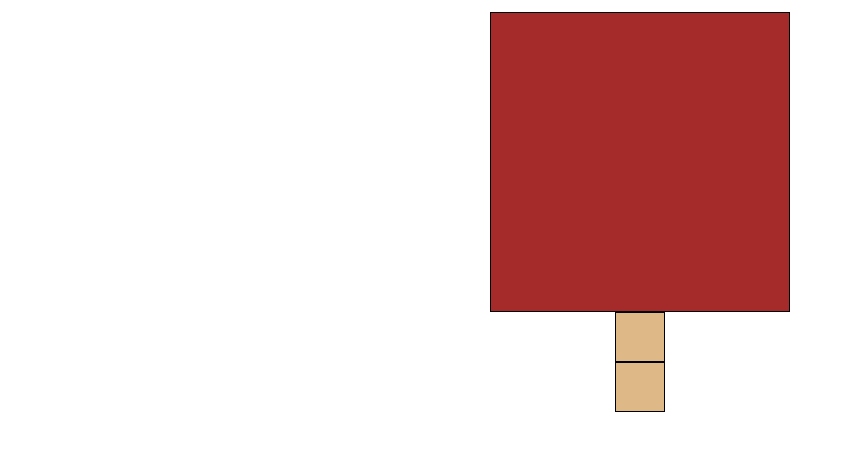
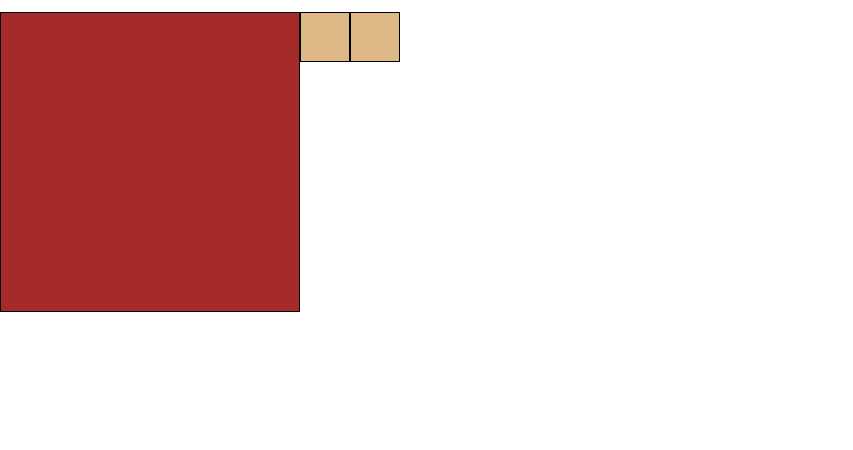
Before and after one commit to Acaralla/mod2_solution, a plain HTML site: page index.html in a window 1280 px wide. Shown: the part 40-490 px from the top of the page, without its empty margins (0-853 px from the left). Drawn offline with Linux system fonts and the light colour scheme.

Commit message:
Update index.html

```diff
--- a/index.html
+++ b/index.html
@@ -9,9 +9,9 @@
 <body>
 <h1>Our Menu</h1>
 
-<p id="menu1"></p>
-<p id="menu2"></p>
-<p id="menu3"></p>
+<p id="menu1" class="col-lg-3"></p>
+<p id="menu2" class="col-lg-3"></p>
+<p id="menu3" class="col-lg-3"></p>
 
 </body>
 </html>
```
